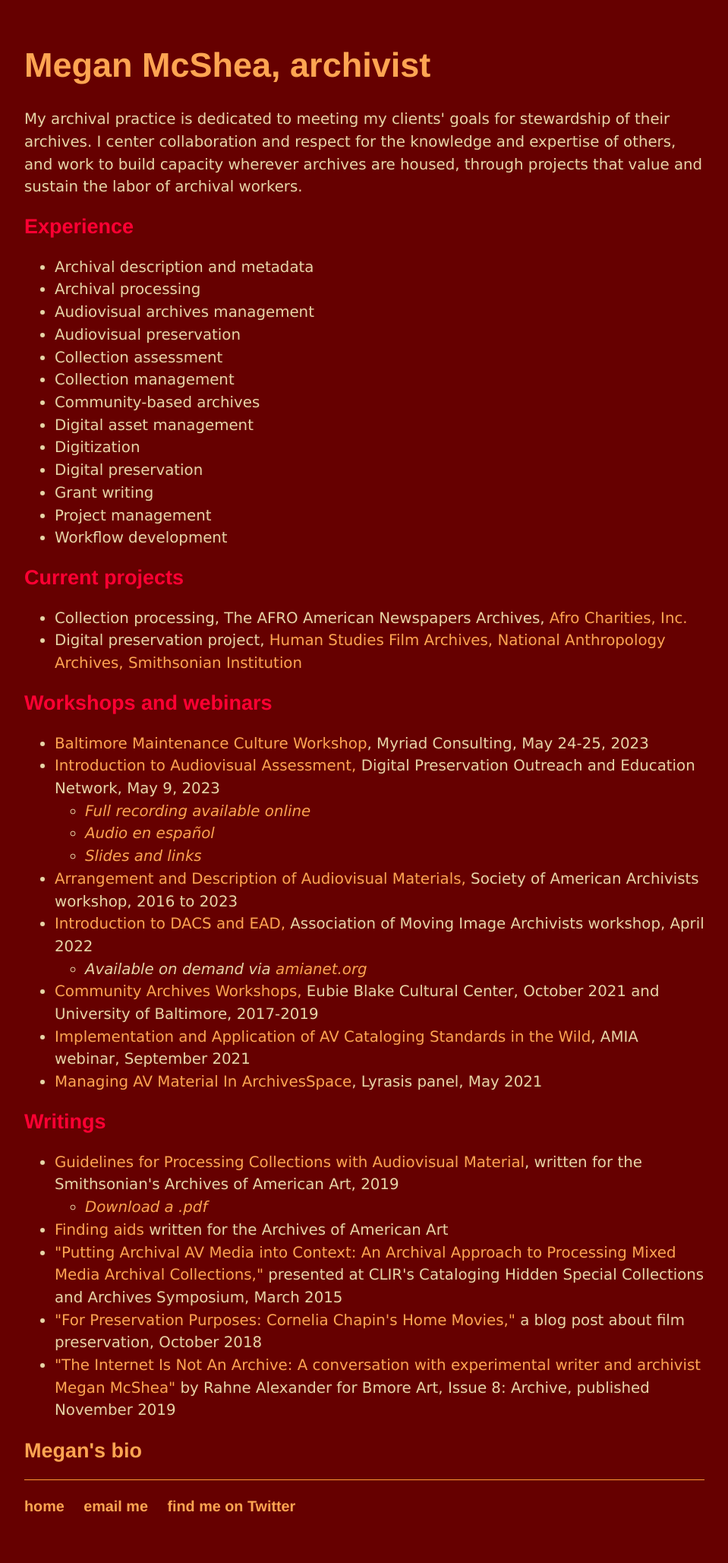
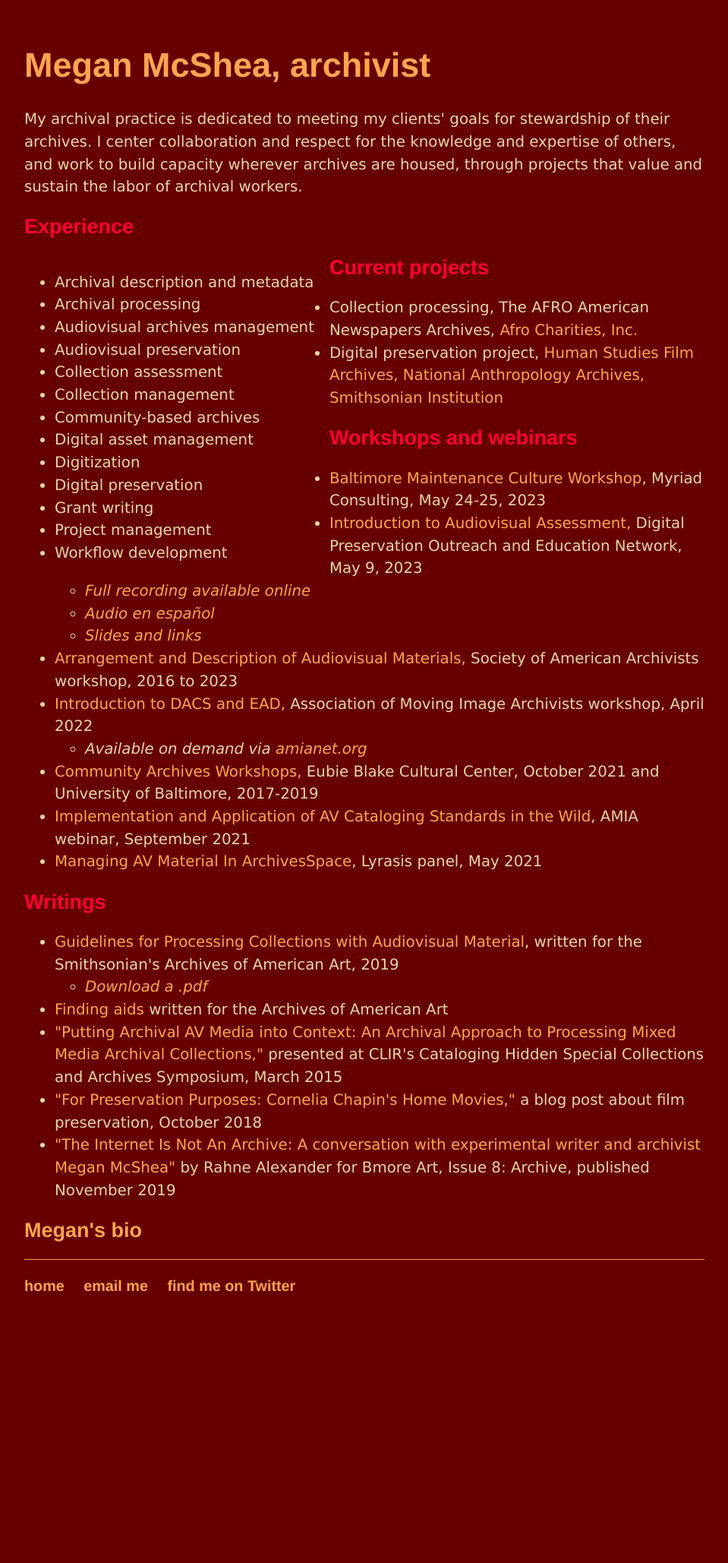
Before and after one commit to megan-mcshea/megan-mcshea.github.io, a Jekyll site: the page built from archivist.html, in a window 1280 px wide. Shown: the whole page at 76% size, without its empty margins (160-1119 px from the left). Built offline with Jekyll 4.4.1, drawn with Linux system fonts in a browser that asks for light colours; after the commit the page ends 1768 px from its top, so only the background shows below that.

Commit message:
Update main.css

```diff
--- a/css/main.css
+++ b/css/main.css
@@ -22,6 +22,11 @@ column {
   float: left;
   width: 50%;
   padding: 10px;
+}
+.columns{
+    float: left;
+    position: relative;
+    margin-right: 20px;
 }
 a {
     text-decoration: none;
```
